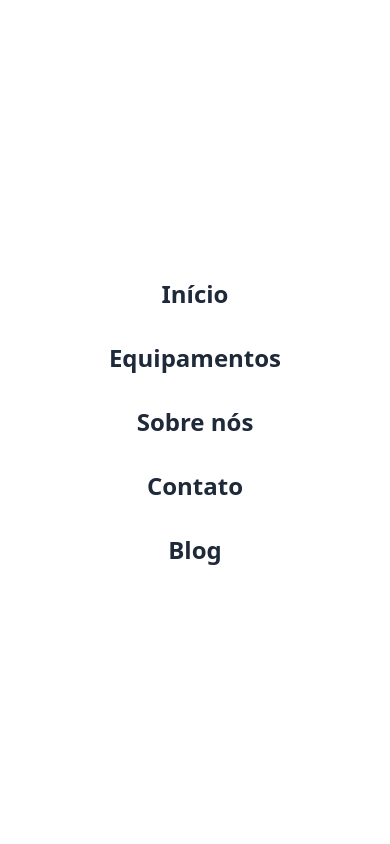
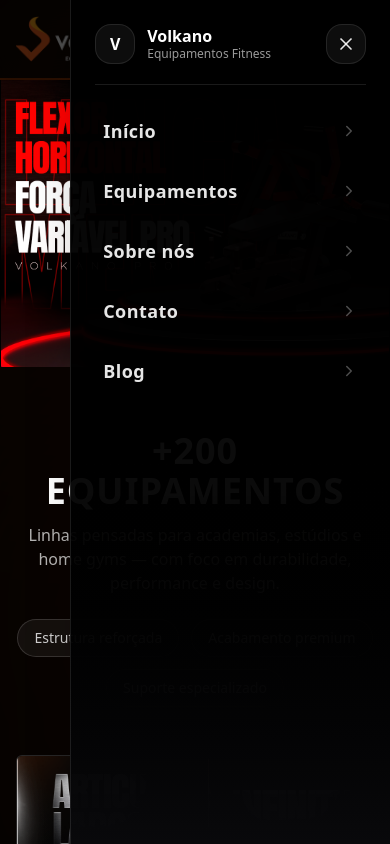
Before and after one commit to czrmutran/volkano, a Next.js app: page / in a window 390 px wide. Both pictures are taken after a click on the button 360 px from the left and 35 px from the top of the page. Shown: the top 844 px of the page. Built offline with nearby package versions, Linux system fonts and the light colour scheme.

Commit message:
Melhorias no mobile

```diff
--- a/src/components/header-section.tsx
+++ b/src/components/header-section.tsx
@@ -3,7 +3,7 @@
 import { useEffect, useState } from "react";
 import Image from "next/image";
 import Link from "next/link";
-import { Menu, X } from "lucide-react";
+import { Menu, X, ChevronRight } from "lucide-react";
 
 const navLinks = [
   { href: "#home", label: "Início" },
@@ -18,22 +18,25 @@
   const [isMenuOpen, setIsMenuOpen] = useState(false);
 
   useEffect(() => {
-    const handleScroll = () => {
-      setIsScrolled(window.scrollY > 10);
-    };
+    const handleScroll = () => setIsScrolled(window.scrollY > 10);
     window.addEventListener("scroll", handleScroll);
     return () => window.removeEventListener("scroll", handleScroll);
   }, []);
 
   useEffect(() => {
-    if (isMenuOpen) {
-      document.body.style.overflow = "hidden";
-    } else {
-      document.body.style.overflow = "auto";
-    }
+    document.body.style.overflow = isMenuOpen ? "hidden" : "auto";
     return () => {
       document.body.style.overflow = "auto";
     };
+  }, [isMenuOpen]);
+
+  // Fechar com ESC
+  useEffect(() => {
+    const onKeyDown = (e: KeyboardEvent) => {
+      if (e.key === "Escape") setIsMenuOpen(false);
+    };
+    if (isMenuOpen) window.addEventListener("keydown", onKeyDown);
+    return () => window.removeEventListener("keydown", onKeyDown);
   }, [isMenuOpen]);
 
   const handleLinkClick = (
@@ -42,37 +45,30 @@
   ) => {
     if (href.startsWith("#")) {
       e.preventDefault();
+
       if (href === "#home") {
         window.scrollTo({ top: 0, behavior: "smooth" });
-      } else if (href === "#equipamentos") {
-        const element = document.querySelector(href);
-        if (element) {
-          const headerOffset = 1;
-          const elementPosition = element.getBoundingClientRect().top;
+      } else {
+        const el = document.querySelector(href);
+        if (el) {
+          const headerOffset = 80;
+          const elementPosition = el.getBoundingClientRect().top;
           const offsetPosition = elementPosition + window.scrollY - headerOffset;
 
-          window.scrollTo({
-            top: offsetPosition,
-            behavior: "smooth",
-          });
+          window.scrollTo({ top: offsetPosition, behavior: "smooth" });
         }
-      } else {
-        document.querySelector(href)?.scrollIntoView({
-          behavior: "smooth",
-          block: "center",
-        });
       }
     }
-    // Fecha o menu mobile após o clique
+
     setIsMenuOpen(false);
   };
 
-  // Header escuro no topo, branco ao rolar / abrir menu
-  const headerClasses = `fixed top-0 left-0 w-full z-50 transition-all duration-300
-  ${isScrolled || isMenuOpen
-    ? "bg-black/50 backdrop-blur-xl shadow-lg py-2"
-    : "bg-black/20 backdrop-blur-md py-4"
-  }`;
+  const headerClasses = `fixed top-0 left-0 w-full z-50 transition-all duration-300 py-4
+    ${
+      isScrolled || isMenuOpen
+        ? "bg-black/55 backdrop-blur-xl shadow-lg"
+        : "bg-black/20 backdrop-blur-md"
+    }`;
 
   const linkColorClasses =
     isScrolled || isMenuOpen
@@ -111,39 +107,86 @@
         {/* Botão Menu Mobile */}
         <div className="md:hidden">
           <button
-            onClick={() => setIsMenuOpen(!isMenuOpen)}
-            aria-label={isMenuOpen ? "Fechar menu" : "Abrir menu"}
+            onClick={() => setIsMenuOpen(true)}
+            aria-label="Abrir menu"
             aria-expanded={isMenuOpen}
             aria-controls="mobile-menu"
             className={`transition-colors ${linkColorClasses}`}
           >
-            {isMenuOpen ? <X size={28} /> : <Menu size={28} />}
+            <Menu size={28} />
           </button>
         </div>
       </div>
 
-      {/* Menu Mobile */}
-      {isMenuOpen && (
+      {/* MENU MOBILE (Sidebar Premium) */}
+      <div className="md:hidden">
+        {/* Backdrop */}
         <div
+          className={`fixed inset-0 z-[60] bg-black/70 transition-opacity duration-300
+            ${isMenuOpen ? "opacity-100 pointer-events-auto" : "opacity-0 pointer-events-none"}`}
+          onClick={() => setIsMenuOpen(false)}
+        />
+
+        {/* Sidebar */}
+        <aside
           id="mobile-menu"
-          className="md:hidden absolute top-0 left-0 w-full h-screen bg-white flex flex-col items-center justify-center animate-fade-in"
           role="dialog"
           aria-modal="true"
+          className={`fixed top-0 right-0 z-[70] h-dvh w-[82%] max-w-sm
+            bg-gradient-to-b from-black via-black/95 to-zinc-950
+            border-l border-white/10 shadow-2xl
+            transition-transform duration-300 ease-out
+            ${isMenuOpen ? "translate-x-0" : "translate-x-full"}`}
         >
-          <nav className="flex flex-col items-center gap-8">
+          {/* Cabeçalho da Sidebar */}
+          <div className="flex items-center justify-between px-6 pt-6">
+            <div className="flex items-center gap-3">
+              <div className="h-10 w-10 rounded-2xl bg-white/5 border border-white/10 flex items-center justify-center">
+                <span className="text-white font-bold">V</span>
+              </div>
+              <div className="leading-tight">
+                <p className="text-white font-semibold">Volkano</p>
+                <p className="text-white/60 text-xs">Equipamentos Fitness</p>
+              </div>
+            </div>
+
+            {/* X fechar */}
+            <button
+              onClick={() => setIsMenuOpen(false)}
+              aria-label="Fechar menu"
+              className="h-10 w-10 rounded-2xl bg-white/5 border border-white/10 text-white/90
+                         flex items-center justify-center hover:bg-white/10 transition"
+            >
+              <X size={20} />
+            </button>
+          </div>
+
+          {/* Divisor */}
+          <div className="mx-6 mt-5 h-px bg-white/10" />
+
+          {/* Links */}
+          <nav className="px-4 py-4">
             {navLinks.map((link) => (
               <Link
                 key={link.label}
                 href={link.href}
-                className="text-2xl font-semibold text-gray-800 hover:text-orange-500"
                 onClick={(e) => handleLinkClick(e, link.href)}
+                className="group flex items-center justify-between rounded-2xl px-4 py-4
+                           text-white/90 hover:text-white
+                           hover:bg-white/5 transition"
               >
-                {link.label}
+                <span className="text-lg font-semibold tracking-wide">
+                  {link.label}
+                </span>
+                <ChevronRight
+                  size={18}
+                  className="text-white/30 group-hover:text-orange-400 group-hover:translate-x-0.5 transition"
+                />
               </Link>
             ))}
           </nav>
-        </div>
-      )}
+        </aside>
+      </div>
     </header>
   );
 }
--- a/src/components/hero-section.tsx
+++ b/src/components/hero-section.tsx
@@ -4,9 +4,10 @@
   return (
     <section
       id="home"
-      className="relative w-full bg-black/80 pt-20 min-h-[52svh] md:min-h-[100svh] overflow-hidden"
+      className="relative mt-20 w-full bg-black
+                 h-[34svh] md:h-[calc(100vh-1px)]"
     >
-      {/* Mobile – imagem inteira */}
+      {/* Mobile */}
       <Image
         src="/banner_principal_mobile.webp"
         alt="Banner principal da Volkano"
@@ -14,7 +15,7 @@
         priority
         quality={100}
         sizes="100vw"
-        className="md:hidden object-contain"
+        className="md:hidden object-contain object-top"
       />
 
       {/* Desktop */}
```
